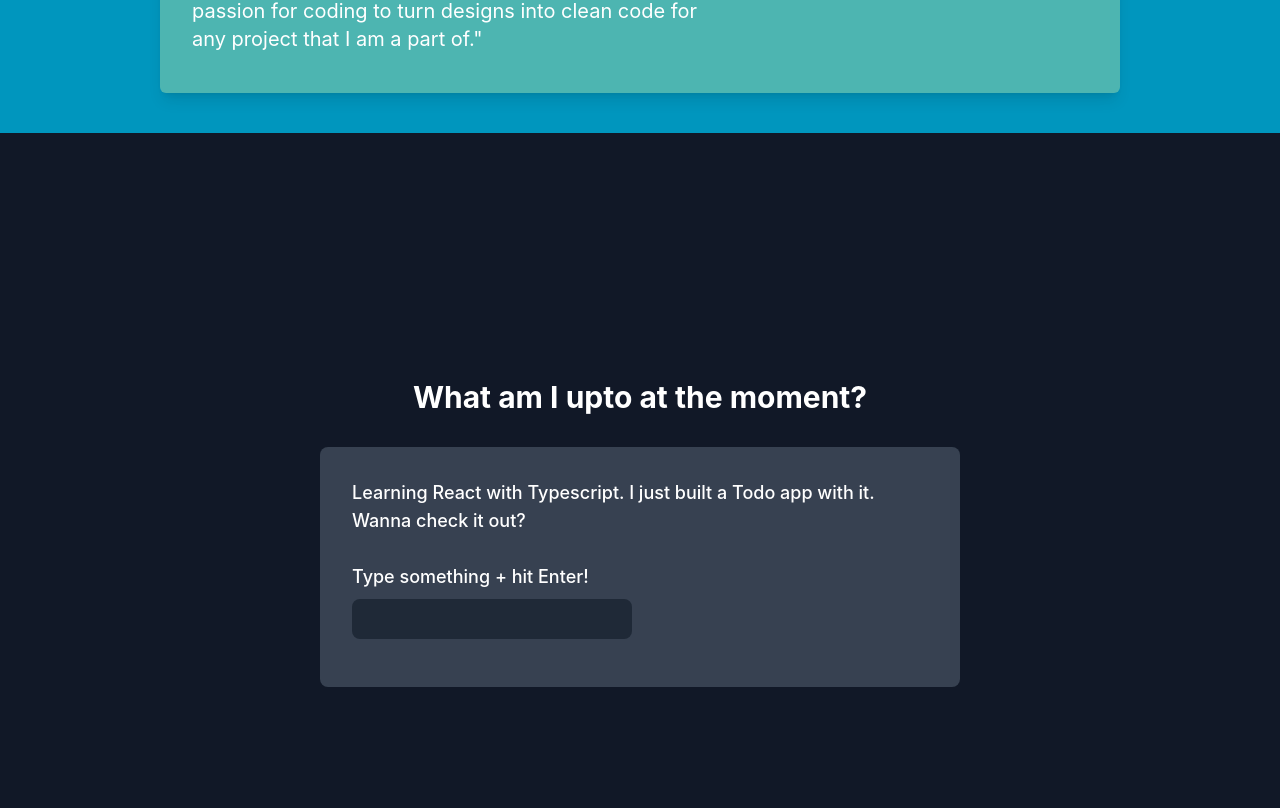
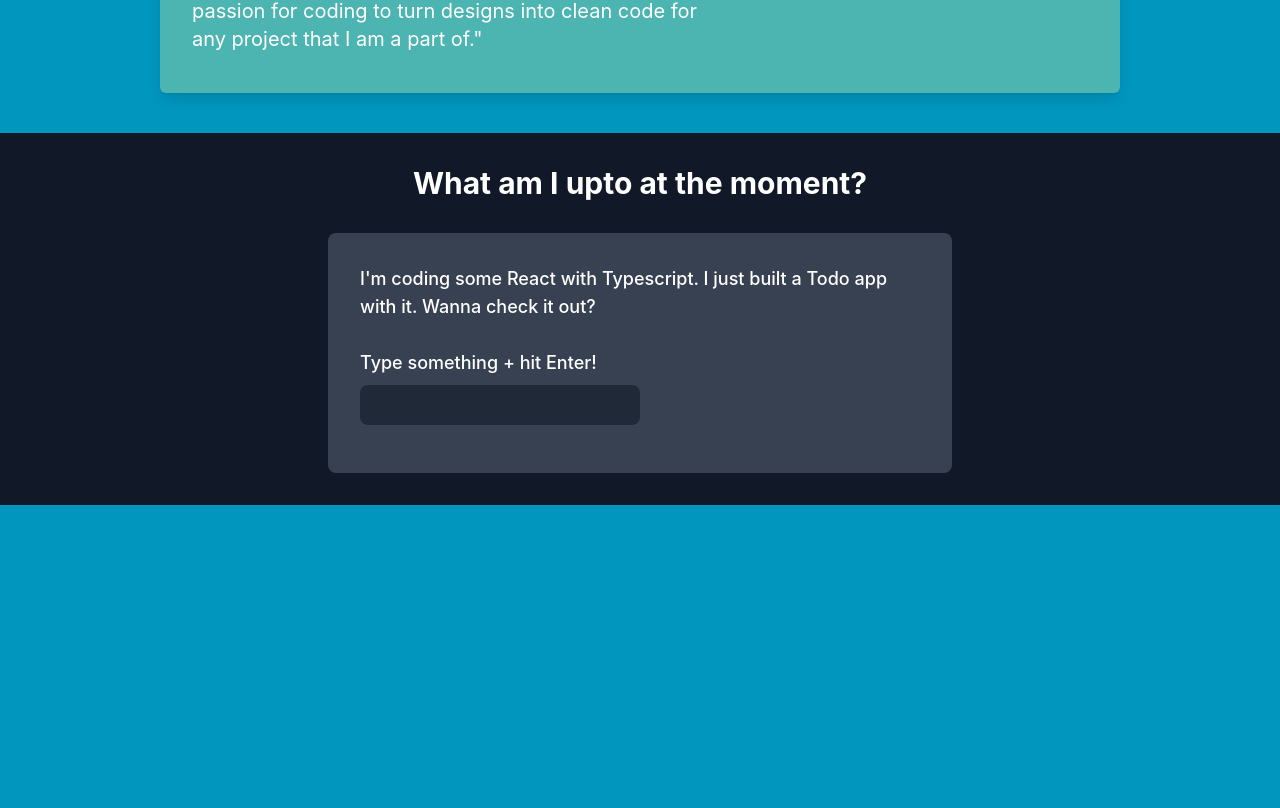
Before and after one commit to tanyasusan92/profile, a React (Create React App) app: page / in a window 1280 px wide. Shown: the part 1431-2239 px from the top of the page. Built offline with nearby package versions, Linux system fonts and the light colour scheme.

Commit message:
Todo app resposiveness

```diff
--- a/package.json
+++ b/package.json
@@ -1,4 +1,5 @@
 {
+  "homepage": "http://tanya.susan.com/",
   "name": "my-project",
   "version": "0.1.0",
   "private": true,
@@ -22,6 +23,8 @@
   },
   "scripts": {
     "start": "react-scripts start",
+    "predeploy": "npm run build",
+    "deploy": "gh-pages -d build",
     "build": "react-scripts build",
     "test": "react-scripts test",
     "eject": "react-scripts eject"
@@ -46,6 +49,7 @@
   },
   "devDependencies": {
     "autoprefixer": "^10.4.7",
+    "gh-pages": "^5.0.0",
     "postcss": "^8.4.14",
     "tailwindcss": "^3.1.6"
   }
--- a/src/components/TodoApp/TodoApp.tsx
+++ b/src/components/TodoApp/TodoApp.tsx
@@ -16,16 +16,16 @@ const TodoApp:React.FC = () => {
     };
 
     return (
-      <div className="flex flex-col items-center justify-center h-screen bg-gray-900 select-none">
-        <h1 className="mb-8 text-3xl font-bold text-white">
+      <div className="flex flex-col items-center justify-center h-full px-4 py-8 bg-gray-900 select-none">
+        <h1 className="mb-8 text-3xl font-bold text-center text-white">
           What am I upto at the moment?
         </h1>
-        <div className="flex flex-col items-start w-1/2 p-8 bg-gray-700 rounded-lg">
+        <div className="flex flex-col items-start w-full p-4 bg-gray-700 rounded-lg md:w-1/2 md:p-8">
           <label
             htmlFor="inputField"
-            className="mb-2 text-lg font-medium text-white"
+            className="mb-2 text-lg text-white font-sm md:font-medium"
           >
-            Learning React with Typescript. I just built a Todo app with it. Wanna check it out?
+            I'm coding some React with Typescript. I just built a Todo app with it. Wanna check it out?
             <br />
             <br />
             Type something + hit Enter!
```
Also changed, not shown: 1 other file (tests, documents, lock files or other folders).
